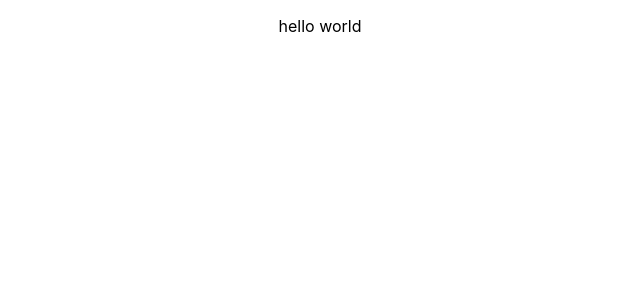
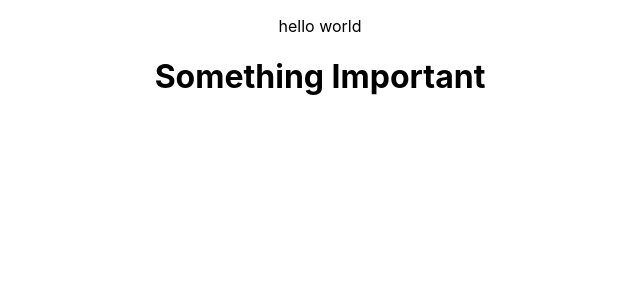
Before and after one commit to David-L-R/codaisseur_react_basics, a React (Create React App) app: page / in a window 1280 px wide. Shown: the top 300 px of the page, without its empty margins (320-960 px from the left). Built offline with nearby package versions, Linux system fonts and the light colour scheme.

Commit message:
installed axios and create new component with fetch

```diff
--- a/package.json
+++ b/package.json
@@ -6,6 +6,7 @@
     "@testing-library/jest-dom": "^5.16.1",
     "@testing-library/react": "^12.1.2",
     "@testing-library/user-event": "^13.5.0",
+    "axios": "^0.24.0",
     "react": "^17.0.2",
     "react-dom": "^17.0.2",
     "react-scripts": "5.0.0",
@@ -34,5 +35,9 @@
       "last 1 firefox version",
       "last 1 safari version"
     ]
+  },
+  "prettier": {
+    "semi": false,
+    "singleQuote": true
   }
 }
--- a/src/App.js
+++ b/src/App.js
@@ -1,11 +1,13 @@
-import "./App.css";
+import './App.css'
+import Something from './something'
 
 function App() {
   return (
-    <div className='App'>
+    <div className="App">
       <p>hello world</p>
+      <Something />
     </div>
-  );
+  )
 }
 
-export default App;
+export default App
--- /dev/null
+++ b/src/something.js
@@ -0,0 +1,25 @@
+import React, { useState, useEffect } from 'react'
+import axios from 'axios'
+
+const Something = () => {
+  const [article, setArticles] = useState()
+
+  const fetchData = async () => {
+    const res = axios.get('https://jsonplaceholder.typicode.com/posts?_limit=5')
+
+    return res.data
+  }
+
+  useEffect(() => {
+    // const res = await fetchData()
+    // console.log(res)
+  }, [])
+
+  return (
+    <div>
+      <h1>Something Important</h1>
+    </div>
+  )
+}
+
+export default Something
```
Also changed, not shown: src/index.js (+7 -7 lines), 2 other files (tests, documents, lock files or other folders).
